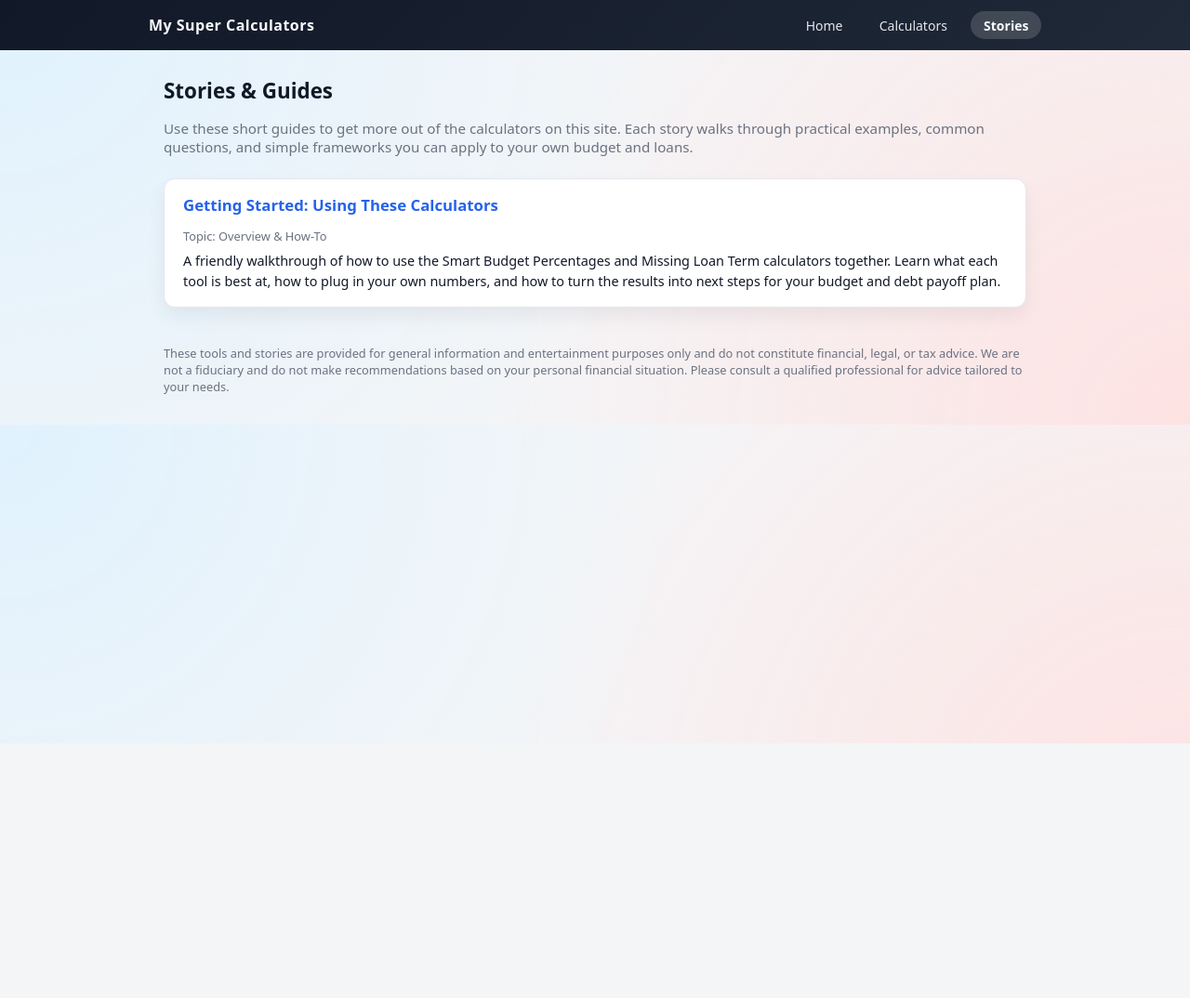
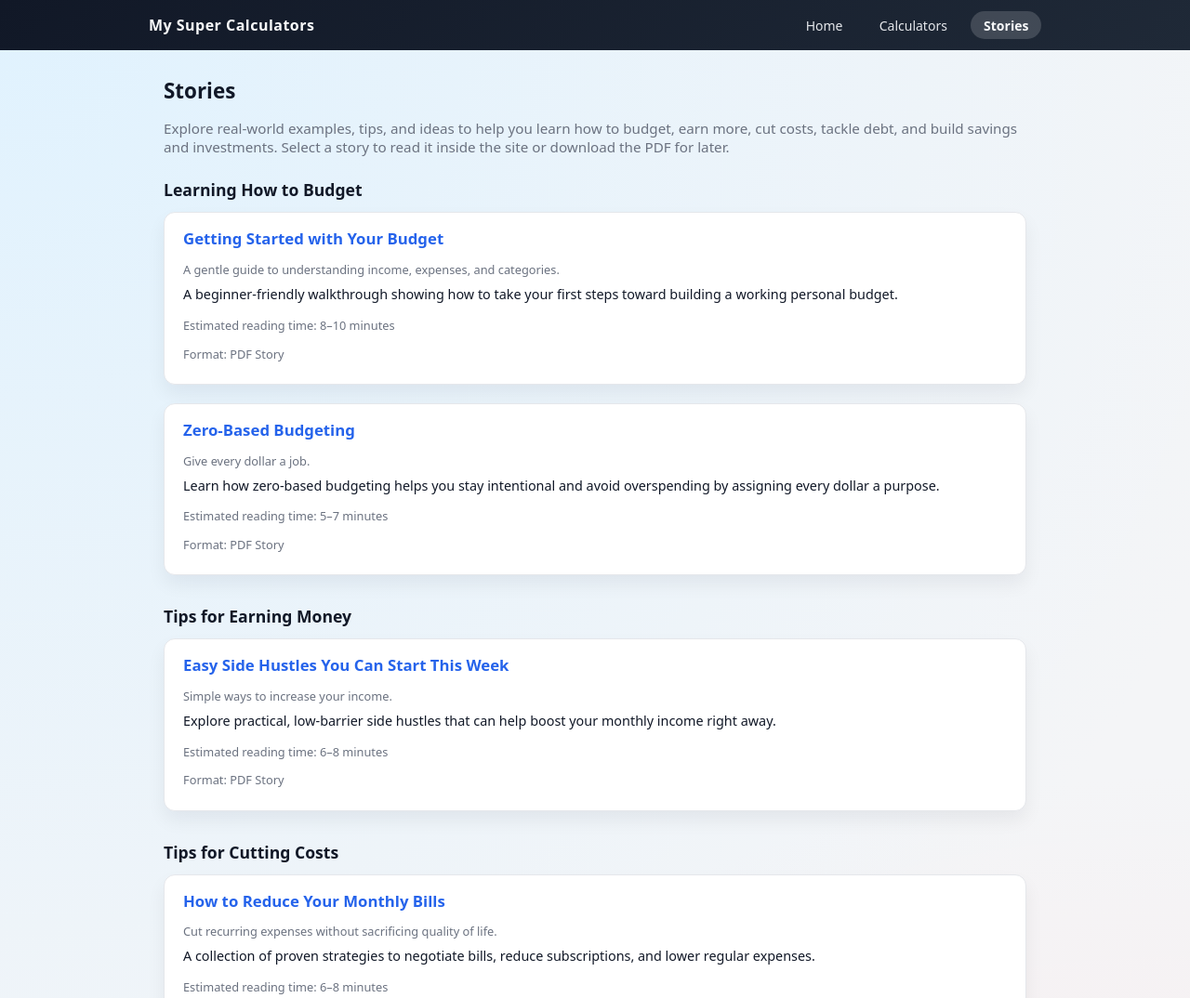
Before and after one commit to budgetsteward/budget-calculators, a plain HTML site: page stories.html in a window 1280 px wide. Shown: the top 1074 px of the page at 93% size. Before the commit the page ends 800 px from the top, so only its background shows below. Drawn offline with Linux system fonts and the light colour scheme.

Commit message:
Optimize stories addition and presentation

```diff
--- /dev/null
+++ b/assets/data/stories.json
@@ -0,0 +1,107 @@
+{
+  "learning-budget": {
+    "label": "Learning How to Budget",
+    "stories": [
+      {
+        "id": "getting-started",
+        "title": "Getting Started with Your Budget",
+        "subtitle": "A gentle guide to understanding income, expenses, and categories.",
+        "description": "A beginner-friendly walkthrough showing how to take your first steps toward building a working personal budget.",
+        "readingTime": "8–10 minutes",
+        "pdf": "learning-budget/getting-started.pdf"
+      },
+      {
+        "id": "zero-based-budgeting",
+        "title": "Zero-Based Budgeting",
+        "subtitle": "Give every dollar a job.",
+        "description": "Learn how zero-based budgeting helps you stay intentional and avoid overspending by assigning every dollar a purpose.",
+        "readingTime": "5–7 minutes",
+        "pdf": "learning-budget/zero-based-budgeting.pdf"
+      }
+    ]
+  },
+
+  "earning-money": {
+    "label": "Tips for Earning Money",
+    "stories": [
+      {
+        "id": "easy-side-hustles",
+        "title": "Easy Side Hustles You Can Start This Week",
+        "subtitle": "Simple ways to increase your income.",
+        "description": "Explore practical, low-barrier side hustles that can help boost your monthly income right away.",
+        "readingTime": "6–8 minutes",
+        "pdf": "earning-money/easy-side-hustles.pdf"
+      }
+    ]
+  },
+
+  "cutting-costs": {
+    "label": "Tips for Cutting Costs",
+    "stories": [
+      {
+        "id": "reduce-bills",
+        "title": "How to Reduce Your Monthly Bills",
+        "subtitle": "Cut recurring expenses without sacrificing quality of life.",
+        "description": "A collection of proven strategies to negotiate bills, reduce subscriptions, and lower regular expenses.",
+        "readingTime": "6–8 minutes",
+        "pdf": "cutting-costs/reduce-bills.pdf"
+      }
+    ]
+  },
+
+  "dealing-with-debt": {
+    "label": "Dealing With Debt (and Getting Out)",
+    "stories": [
+      {
+        "id": "avalanche-vs-snowball",
+        "title": "Debt Avalanche vs. Debt Snowball",
+        "subtitle": "Two powerful strategies to pay off debt efficiently.",
+        "description": "Understand the difference between two leading debt payoff strategies and decide which one fits your situation best.",
+        "readingTime": "7–9 minutes",
+        "pdf": "dealing-with-debt/avalanche-vs-snowball.pdf"
+      }
+    ]
+  },
+
+  "saving-investing": {
+    "label": "Saving and Investing",
+    "stories": [
+      {
+        "id": "emergency-fund",
+        "title": "Building an Emergency Fund",
+        "subtitle": "Start with stability.",
+        "description": "Learn why an emergency fund is essential and how to build one step-by-step, even with a tight budget.",
+        "readingTime": "5–7 minutes",
+        "pdf": "saving-investing/emergency-fund.pdf"
+      }
+    ]
+  },
+
+  "money-mindset": {
+    "label": "Money Mindset & Motivation",
+    "stories": [
+      {
+        "id": "why-budgets-fail",
+        "title": "Why Most Budgets Fail",
+        "subtitle": "And how to make yours work.",
+        "description": "Uncover the common reasons budgets fall apart and learn what mindset shifts can keep you on track.",
+        "readingTime": "6–8 minutes",
+        "pdf": "money-mindset/why-budgets-fail.pdf"
+      }
+    ]
+  },
+
+  "life-events": {
+    "label": "Budgeting Through Life Events",
+    "stories": [
+      {
+        "id": "first-apartment",
+        "title": "Budgeting for Your First Apartment",
+        "subtitle": "Avoid common pitfalls when moving out.",
+        "description": "A practical guide to budgeting for rent, utilities, deposits, and furnishing your first home.",
+        "readingTime": "7–9 minutes",
+        "pdf": "life-events/first-apartment.pdf"
+      }
+    ]
+  }
+}
--- a/css/base.css
+++ b/css/base.css
@@ -427,3 +427,47 @@ select:focus-visible {
   color: var(--text-main);
   margin: 0;
 }
+
+/* ------------------------------
+   STORIES & ACCESSIBILITY EXTRAS
+--------------------------------*/
+
+/* Visually-hidden utility for screen-reader-only content */
+.sr-only {
+  position: absolute;
+  width: 1px;
+  height: 1px;
+  padding: 0;
+  margin: -1px;
+  overflow: hidden;
+  clip: rect(0, 0, 0, 0);
+  white-space: nowrap;
+  border: 0;
+}
+
+/* Story category sections on the Stories page */
+.stories-category-section {
+  margin-top: 2rem;
+}
+
+.stories-category-section:first-of-type {
+  margin-top: 1.5rem;
+}
+
+.stories-category-section > h2 {
+  font-size: 1.1rem;
+  margin-bottom: 0.75rem;
+}
+
+/* Optional thumbnail support for story cards */
+.item-card-thumbnail {
+  margin-bottom: 0.75rem;
+}
+
+.item-card-thumbnail img {
+  display: block;
+  width: 100%;
+  max-height: 180px;
+  object-fit: cover;
+  border-radius: var(--radius);
+}
--- /dev/null
+++ b/js/stories.js
@@ -0,0 +1,170 @@
+// js/stories.js
+// Builds the Stories page from assets/data/stories.json
+
+(function () {
+  "use strict";
+
+  var STORIES_JSON_URL = "assets/data/stories.json";
+  var ROOT_ID = "stories-root";
+
+  function createEl(tagName, className) {
+    var el = document.createElement(tagName);
+    if (className) {
+      el.className = className;
+    }
+    return el;
+  }
+
+  function setGlobalStatus(message) {
+    var globalStatus = document.getElementById("global-status");
+    if (globalStatus) {
+      globalStatus.textContent = message || "";
+    }
+  }
+
+  function showStatus(root, message) {
+    if (!root) return;
+    root.innerHTML = "";
+
+    var p = createEl("p", "item-card-meta");
+    p.textContent = message || "There was a problem loading stories.";
+    root.appendChild(p);
+
+    setGlobalStatus(message || "");
+  }
+
+  function renderStories(root, data) {
+    if (!root) return;
+
+    root.innerHTML = "";
+
+    var categoryKeys = Object.keys(data || {});
+    if (categoryKeys.length === 0) {
+      showStatus(root, "No stories are available yet. Please check back soon.");
+      return;
+    }
+
+    categoryKeys.forEach(function (categoryKey) {
+      var category = data[categoryKey];
+      if (!category || !Array.isArray(category.stories) || category.stories.length === 0) {
+        return;
+      }
+
+      var section = createEl("section", "stories-category-section");
+      section.setAttribute("aria-label", category.label || categoryKey);
+
+      var heading = createEl("h2");
+      heading.textContent = category.label || categoryKey;
+      heading.id = categoryKey;
+      section.appendChild(heading);
+
+      var list = createEl("div", "item-list");
+
+      category.stories.forEach(function (story) {
+        if (!story || !story.id) return;
+
+        var article = createEl("article", "item-card");
+
+        if (story.thumbnail) {
+          var thumbWrapper = createEl("div", "item-card-thumbnail");
+          var img = document.createElement("img");
+          img.src = story.thumbnail;
+          img.alt = story.title
+            ? "Thumbnail for \"" + story.title + "\""
+            : "Story thumbnail";
+          thumbWrapper.appendChild(img);
+          article.appendChild(thumbWrapper);
+        }
+
+        var titleEl = createEl("h3", "item-card-title");
+        var link = document.createElement("a");
+        link.href =
+          "stories/?category=" +
+          encodeURIComponent(categoryKey) +
+          "&story=" +
+          encodeURIComponent(story.id);
+        link.textContent = story.title || "Untitled story";
+
+        titleEl.appendChild(link);
+        article.appendChild(titleEl);
+
+        if (story.subtitle) {
+          var meta = createEl("p", "item-card-meta");
+          meta.textContent = story.subtitle;
+          article.appendChild(meta);
+        }
+
+        if (story.description) {
+          var body = createEl("p", "item-card-body");
+          body.textContent = story.description;
+          article.appendChild(body);
+        }
+
+        if (story.readingTime) {
+          var readingTime = createEl("p", "item-card-meta");
+          readingTime.textContent = "Estimated reading time: " + story.readingTime;
+          article.appendChild(readingTime);
+        }
+
+        var formatLabel = createEl("p", "item-card-meta");
+        formatLabel.textContent = "Format: PDF Story";
+        article.appendChild(formatLabel);
+
+        list.appendChild(article);
+      });
+
+      section.appendChild(list);
+      root.appendChild(section);
+    });
+
+    if (!root.hasChildNodes()) {
+      showStatus(root, "No stories are available yet. Please check back soon.");
+    } else {
+      // No visible status message — only clear SR live region
+      setGlobalStatus("");
+    }
+  }
+
+  function init() {
+    var root = document.getElementById(ROOT_ID);
+    if (!root) {
+      console.error(
+        "stories.js: No element with id '" +
+          ROOT_ID +
+          "' found on this page. Cannot render stories."
+      );
+      return;
+    }
+
+    root.innerHTML = "";
+    var loading = createEl("p", "item-card-meta");
+    loading.textContent = "Loading stories…";
+    root.appendChild(loading);
+
+    setGlobalStatus("Loading stories…");
+
+    fetch(STORIES_JSON_URL)
+      .then(function (response) {
+        if (!response.ok) {
+          throw new Error("Failed to load stories.json");
+        }
+        return response.json();
+      })
+      .then(function (data) {
+        renderStories(root, data);
+      })
+      .catch(function (error) {
+        console.error(error);
+        showStatus(
+          root,
+          "There was a problem loading stories. Please try again later."
+        );
+      });
+  }
+
+  if (document.readyState === "loading") {
+    document.addEventListener("DOMContentLoaded", init);
+  } else {
+    init();
+  }
+})();
--- a/stories.html
+++ b/stories.html
@@ -4,10 +4,10 @@
     <meta charset="utf-8" />
     <meta
       name="description"
-      content="Browse budgeting stories and how-to guides for using My Super Calculators to improve your money decisions."
+      content="Browse budgeting stories and real-world examples on My Super Calculators."
     />
     <meta name="viewport" content="width=device-width, initial-scale=1" />
-    <title>Stories & Guides – My Super Calculators</title>
+    <title>Stories – My Super Calculators</title>
     <link rel="stylesheet" href="css/base.css" />
   </head>
   <body>
@@ -24,33 +24,22 @@
       </nav>
     </header>
 
+    <!-- Live region for screen-reader status messages (populated by JS) -->
+    <div id="global-status" aria-live="polite"></div>
+
     <main id="main">
-      <h1>Stories &amp; Guides</h1>
+      <h1>Stories</h1>
       <p class="list-page-intro">
-        Use these short guides to get more out of the calculators on this site.
-        Each story walks through practical examples, common questions, and
-        simple frameworks you can apply to your own budget and loans.
+        Explore real-world examples, tips, and ideas to help you learn how to
+        budget, earn more, cut costs, tackle debt, and build savings and
+        investments. Select a story to read it inside the site or download the
+        PDF for later.
       </p>
 
-      <section aria-label="Available stories and guides">
-        <div class="item-list">
-          <!-- Getting Started story -->
-          <article class="item-card">
-            <h2 class="item-card-title">
-              <a href="stories/getting-started/">
-                Getting Started: Using These Calculators
-              </a>
-            </h2>
-            <p class="item-card-meta">Topic: Overview &amp; How-To</p>
-            <p class="item-card-body">
-              A friendly walkthrough of how to use the Smart Budget Percentages
-              and Missing Loan Term calculators together. Learn what each tool
-              is best at, how to plug in your own numbers, and how to turn the
-              results into next steps for your budget and debt payoff plan.
-            </p>
-          </article>
-
-          <!-- Future stories can be added here as new item-card blocks -->
+      <section aria-label="Stories by category">
+        <div id="stories-root">
+          <!-- stories.js will populate categories and story cards here -->
+          <p class="item-card-meta">Loading stories…</p>
         </div>
       </section>
     </main>
@@ -64,5 +53,8 @@
         professional for advice tailored to your needs.
       </p>
     </footer>
+
+    <script src="js/utils.js"></script>
+    <script src="js/stories.js"></script>
   </body>
 </html>
```
Also changed, not shown: stories/index.html (added, +238 -0 lines), 1 other file.
